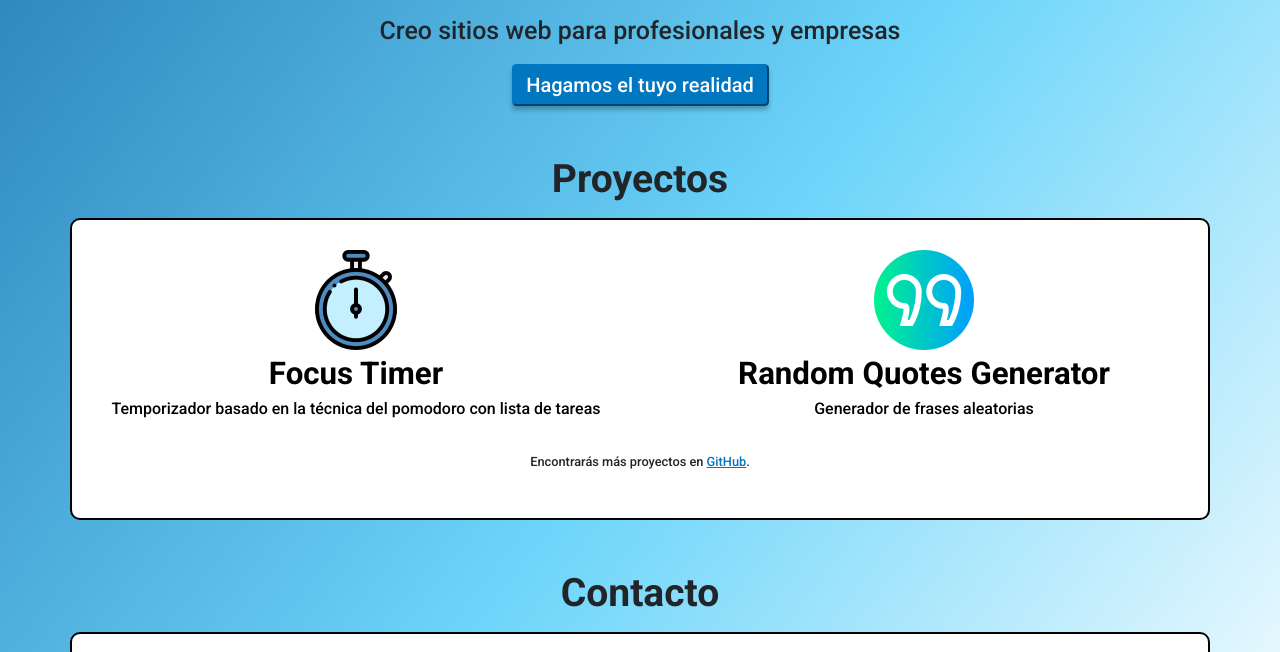
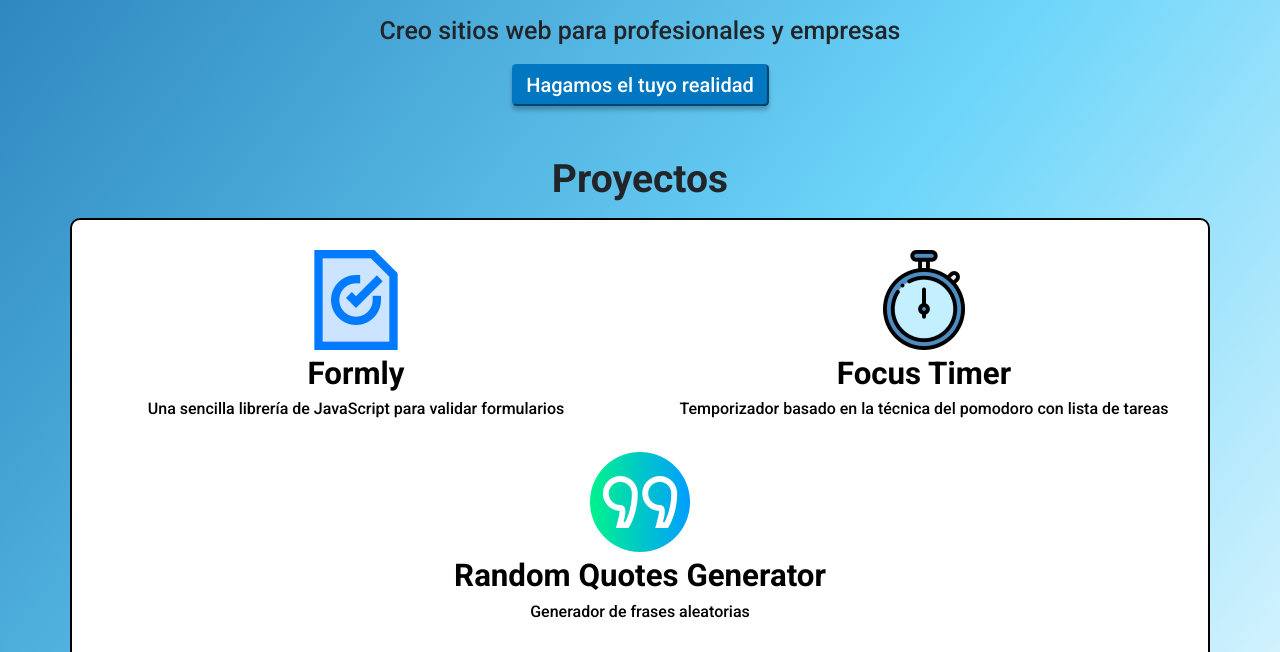
Before and after one commit to dlcastillop/danielcastillo.com, a plain HTML site: page index.html in a window 1280 px wide. Shown: the part 135-787 px from the top of the page. Drawn offline with nearby package versions, Linux system fonts and the light colour scheme.

Commit message:
Actualización de la sección proyectos

```diff
--- a/index.html
+++ b/index.html
@@ -147,6 +147,23 @@
 
         <div class="row contenido-secciones">
           <div class="col-md-6 margen-abajo-mediano">
+            <a
+              href="https://github.com/dlcastillop/Formly#readme"
+              target="_blank"
+            >
+              <img
+                src="./images/formly-logo.png"
+                alt="Logo de Formly"
+                class="margen-abajo-pequeño"
+              />
+              <h3 class="margen-abajo-pequeño">Formly</h3>
+              <p>
+                Una sencilla librería de JavaScript para validar formularios
+              </p>
+            </a>
+          </div>
+
+          <div class="col-md-6 margen-abajo-mediano">
             <a href="https://focus-timer-app.netlify.com" target="_blank">
               <img
                 src="./images/focus-timer-logo.png"
```
Also changed, not shown: images/formly-logo.png (added).
